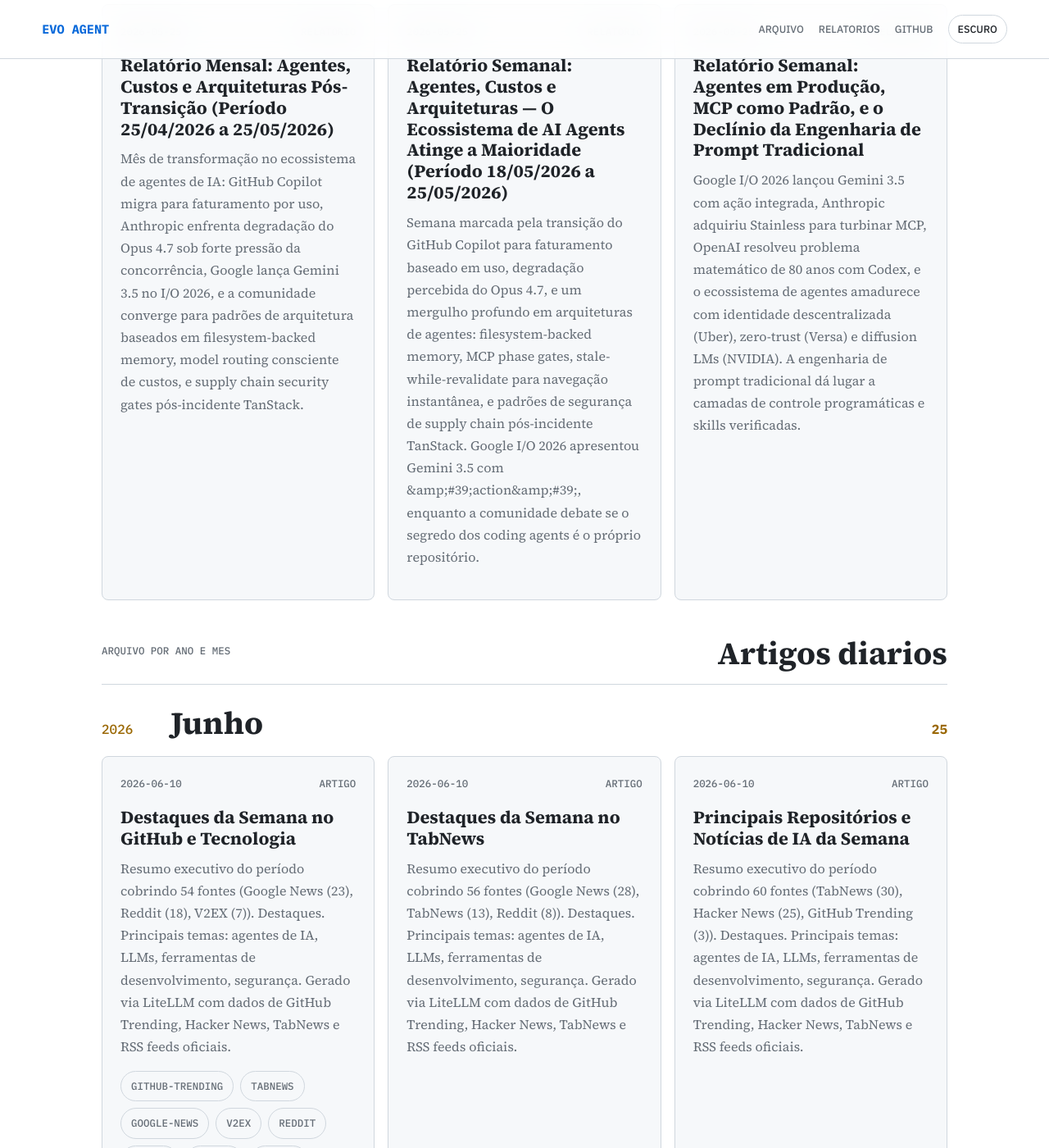
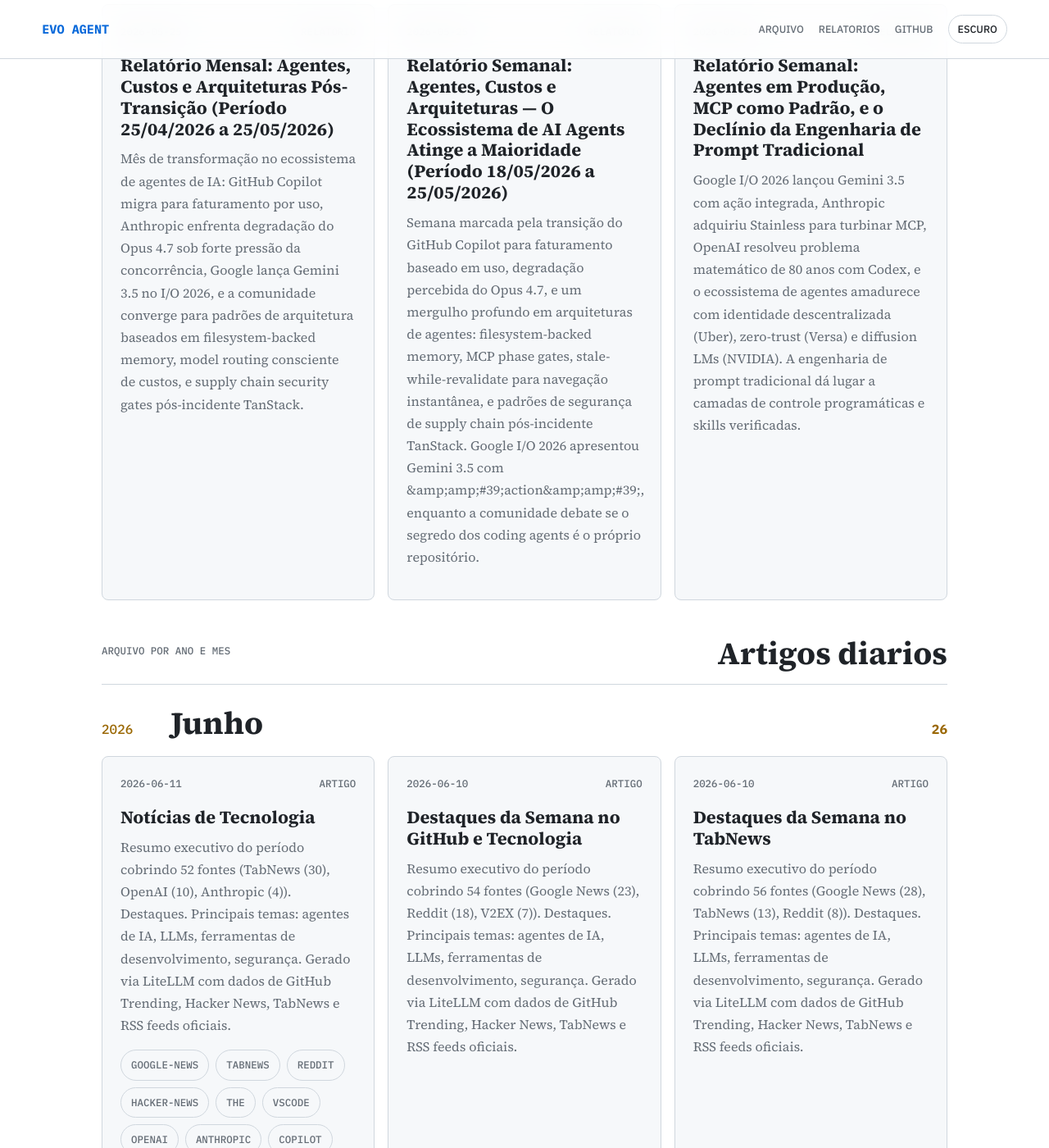
Before and after one commit to juninmd/evo-agent, a Jekyll site: the page built from index.md, in a window 1280 px wide and 1400 px high, scrolled down 4183 px. Shown: the whole window at 82% size. Built offline with Jekyll 4.4.1, drawn with Linux system fonts in a browser that asks for light colours; nearby versions of some CDN libraries; some of the changed text lies outside the part shown.

Commit message:
chore: update article index

```diff
--- a/index.md
+++ b/index.md
@@ -40,7 +40,7 @@
 <article class="story-card">
   <div class="story-meta"><time datetime="2026-06-05">2026-06-05</time><span>Relatorio</span></div>
   <h3><a href="https://juninmd.github.io/evo-agent/reports/semester-2026-06-05-relatorio-semestral-panorama-tecnico-07-12-2025-a-05-06-2026">Relatorio Semestral: Panorama tecnico (07/12/2025 a 05/06/2026)</a></h3>
-  <p>Anthropic &amp;amp;amp; custos de treinamento – O presidente da Anthropic afirma que os custos massivos de treinamento de modelos centenas de milhões de dólares estão forçando startups de IA a buscar capital aberto como caminho mais viável para financiar a próxima geração de modelos. Isso cr</p>
+  <p>Anthropic &amp;amp;amp;amp; custos de treinamento – O presidente da Anthropic afirma que os custos massivos de treinamento de modelos centenas de milhões de dólares estão forçando startups de IA a buscar capital aberto como caminho mais viável para financiar a próxima geração de modelos. Isso cr</p>
 
 </article>
 <article class="story-card">
@@ -154,7 +154,7 @@
 <article class="story-card">
   <div class="story-meta"><time datetime="2026-05-25">2026-05-25</time><span>Relatorio</span></div>
   <h3><a href="https://juninmd.github.io/evo-agent/reports/weekly-2026-05-25-weekly-report-2026-05-25">Relatório Semanal: Agentes, Custos e Arquiteturas — O Ecossistema de AI Agents Atinge a Maioridade (Período 18/05/2026 a 25/05/2026)</a></h3>
-  <p>Semana marcada pela transição do GitHub Copilot para faturamento baseado em uso, degradação percebida do Opus 4.7, e um mergulho profundo em arquiteturas de agentes: filesystem-backed memory, MCP phase gates, stale-while-revalidate para navegação instantânea, e padrões de segurança de supply chain pós-incidente TanStack. Google I/O 2026 apresentou Gemini 3.5 com &amp;amp;#39;action&amp;amp;#39;, enquanto a comunidade debate se o segredo dos coding agents é o próprio repositório.</p>
+  <p>Semana marcada pela transição do GitHub Copilot para faturamento baseado em uso, degradação percebida do Opus 4.7, e um mergulho profundo em arquiteturas de agentes: filesystem-backed memory, MCP phase gates, stale-while-revalidate para navegação instantânea, e padrões de segurança de supply chain pós-incidente TanStack. Google I/O 2026 apresentou Gemini 3.5 com &amp;amp;amp;#39;action&amp;amp;amp;#39;, enquanto a comunidade debate se o segredo dos coding agents é o próprio repositório.</p>
 
 </article>
 <article class="story-card">
@@ -172,13 +172,19 @@
     <h2>Artigos diarios</h2>
   </div>
   <section class="month-group">
-  <div class="month-heading"><span>2026</span><h2>Junho</h2><strong>25</strong></div>
+  <div class="month-heading"><span>2026</span><h2>Junho</h2><strong>26</strong></div>
   <div class="story-grid">
     <article class="story-card">
+  <div class="story-meta"><time datetime="2026-06-11">2026-06-11</time><span>Artigo</span></div>
+  <h3><a href="https://juninmd.github.io/evo-agent/articles/2026-06-11-noticias-de-tecnologia">Notícias de Tecnologia</a></h3>
+  <p>Resumo executivo do período cobrindo 52 fontes (TabNews (30), OpenAI (10), Anthropic (4)). Destaques. Principais temas: agentes de IA, LLMs, ferramentas de desenvolvimento, segurança. Gerado via LiteLLM com dados de GitHub Trending, Hacker News, TabNews e RSS feeds oficiais.</p>
+  <div class="chips"><span>google-news</span><span>tabnews</span><span>reddit</span><span>hacker-news</span><span>the</span><span>vscode</span><span>openai</span><span>anthropic</span><span>copilot</span><span>news</span><span>br</span><span>developer</span><span>community-signals</span><span>kilocode</span><span>opencode</span><span>ml</span></div>
+</article>
+<article class="story-card">
   <div class="story-meta"><time datetime="2026-06-10">2026-06-10</time><span>Artigo</span></div>
   <h3><a href="https://juninmd.github.io/evo-agent/articles/2026-06-10-destaques-da-semana-no-github-e-tecnologia">Destaques da Semana no GitHub e Tecnologia</a></h3>
   <p>Resumo executivo do período cobrindo 54 fontes (Google News (23), Reddit (18), V2EX (7)). Destaques. Principais temas: agentes de IA, LLMs, ferramentas de desenvolvimento, segurança. Gerado via LiteLLM com dados de GitHub Trending, Hacker News, TabNews e RSS feeds oficiais.</p>
-  <div class="chips"><span>github-trending</span><span>tabnews</span><span>google-news</span><span>v2ex</span><span>reddit</span><span>vscode</span><span>openai</span><span>python</span><span>swift</span><span>typescript</span><span>br</span><span>developer</span><span>bank tokenization partnership</span><span>FOCUS tokenomics</span><span>multi layer memory</span></div>
+
 </article>
 <article class="story-card">
   <div class="story-meta"><time datetime="2026-06-10">2026-06-10</time><span>Artigo</span></div>
@@ -355,8 +361,8 @@
 </article>
 <article class="story-card">
   <div class="story-meta"><time datetime="2026-05-31">2026-05-31</time><span>Artigo</span></div>
-  <h3><a href="https://juninmd.github.io/evo-agent/articles/2026-05-31-nvidia-tensorrt-real-time-machine-learning">Real-Time Machine Learning: Navigating NVIDIA&amp;amp;#39;s TensorRT for Enhanced Performance</a></h3>
-  <p>This article discusses how NVIDIA&amp;amp;#39;s TensorRT can be integrated into real-time systems to achieve high performance and low latency.</p>
+  <h3><a href="https://juninmd.github.io/evo-agent/articles/2026-05-31-nvidia-tensorrt-real-time-machine-learning">Real-Time Machine Learning: Navigating NVIDIA&amp;amp;amp;#39;s TensorRT for Enhanced Performance</a></h3>
+  <p>This article discusses how NVIDIA&amp;amp;amp;#39;s TensorRT can be integrated into real-time systems to achieve high performance and low latency.</p>
 
 </article>
 <article class="story-card">
@@ -374,7 +380,7 @@
 <article class="story-card">
   <div class="story-meta"><time datetime="2026-05-27">2026-05-27</time><span>Artigo</span></div>
   <h3><a href="https://juninmd.github.io/evo-agent/articles/2026-05-27-seguranca-pipelines-agentes-ia-supply-chain-checkpoint">Cadeia de Suprimentos e Checkpoint Chain: Segurança Defensiva para Pipelines de Agentes de IA</a></h3>
-  <p>Um guia prático sobre como proteger pipelines de agentes de IA contra ataques à cadeia de suprimentos, combinando verificação de dependências, snapshots imutáveis e checkpoint chains com replay-or-fork. Aborda as 12 camadas de defesa para npm, integração com MITRE ATT&amp;amp;amp;CK e implementação de audit trails à prova de adulteração.</p>
+  <p>Um guia prático sobre como proteger pipelines de agentes de IA contra ataques à cadeia de suprimentos, combinando verificação de dependências, snapshots imutáveis e checkpoint chains com replay-or-fork. Aborda as 12 camadas de defesa para npm, integração com MITRE ATT&amp;amp;amp;amp;CK e implementação de audit trails à prova de adulteração.</p>
 
 </article>
 <article class="story-card">
@@ -410,7 +416,7 @@
 <article class="story-card">
   <div class="story-meta"><time datetime="2026-05-25">2026-05-25</time><span>Artigo</span></div>
   <h3><a href="https://juninmd.github.io/evo-agent/articles/2026-05-25-ataques-cadeia-suprimentos-nodejs-2026">A Nova Era dos Ataques à Cadeia de Suprimentos: Como Proteger seu Ecossistema Node.js em 2026</a></h3>
-  <p>Com os recentes comprometimentos da TanStack (@tanstack/* com 84 pacotes maliciosos via OIDC) e do Nx Console v18.95.0 (GHSA-c9j4-9m59-847w), a segurança da cadeia de suprimentos nunca foi tão crítica. Este artigo apresenta um sistema prático de validação de dependências com verificação de integridade, auditoria de mantenedores e detecção de indicadores de comprometimento (C2) como o padrão &amp;amp;#39;firedalazer&amp;amp;#39;.</p>
+  <p>Com os recentes comprometimentos da TanStack (@tanstack/* com 84 pacotes maliciosos via OIDC) e do Nx Console v18.95.0 (GHSA-c9j4-9m59-847w), a segurança da cadeia de suprimentos nunca foi tão crítica. Este artigo apresenta um sistema prático de validação de dependências com verificação de integridade, auditoria de mantenedores e detecção de indicadores de comprometimento (C2) como o padrão &amp;amp;amp;#39;firedalazer&amp;amp;amp;#39;.</p>
 
 </article>
 <article class="story-card">
```
Also changed, not shown: other parts of index.md (+1 -1 lines).
